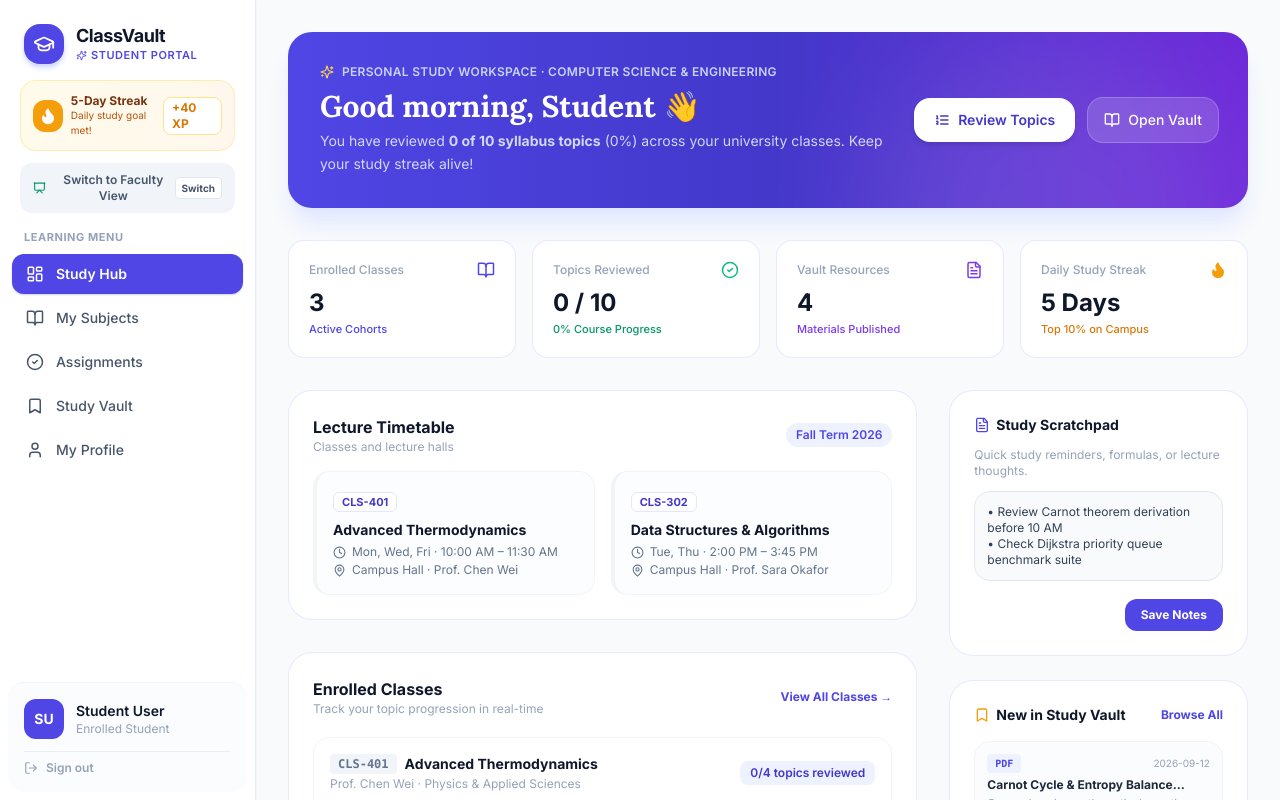
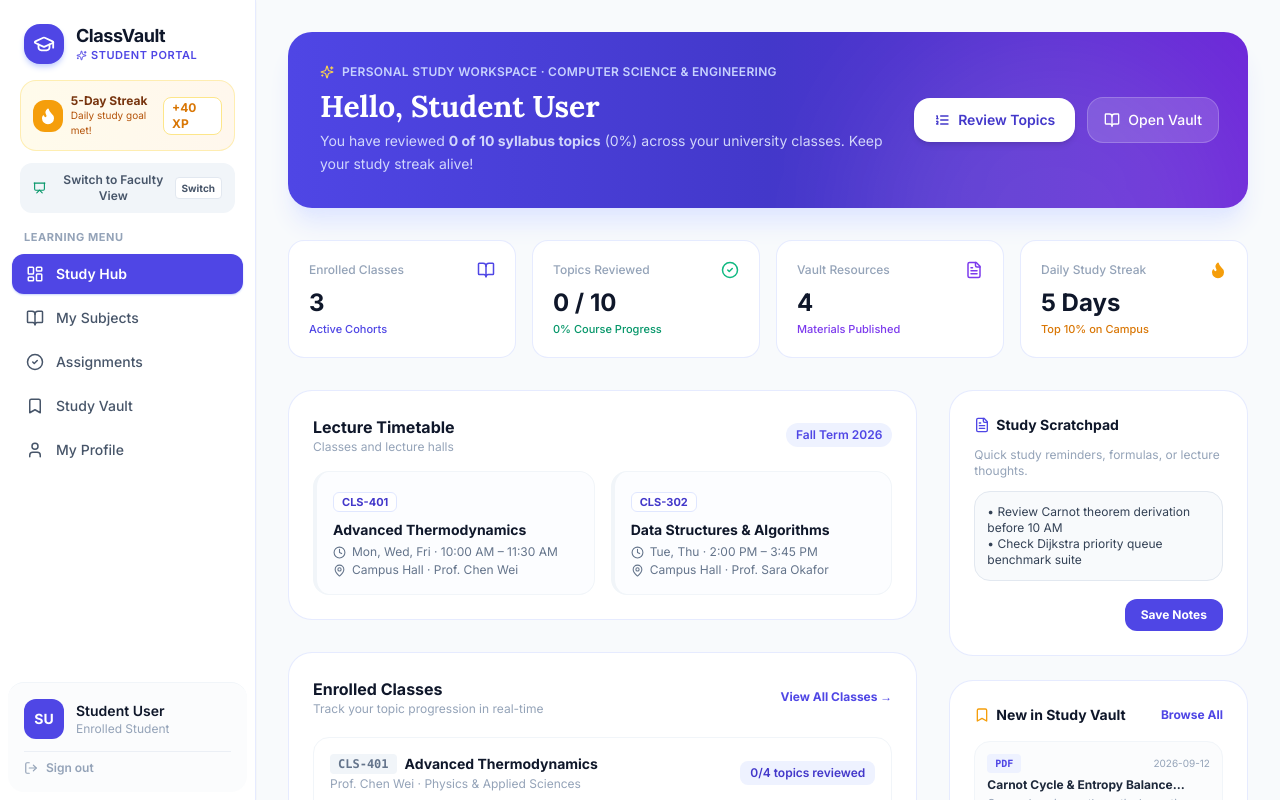
Before and after one commit to iajaysathish31-bit/classvault, a React (Vite) app: page /student/dashboard in a window 1280 px wide. Shown: the top 800 px of the page. Built offline with nearby package versions, Linux system fonts and the light colour scheme.

Commit message:
Update greeting banner to 'Hello, {user name}'

```diff
--- a/src/pages/Dashboard.jsx
+++ b/src/pages/Dashboard.jsx
@@ -40,7 +40,7 @@ const uploads = [
 ]
 
 export default function Dashboard() {
-  const { firstName } = useUser()
+  const { user, firstName } = useUser()
 
   return (
     <div className="flex min-h-screen bg-vault-bg">
@@ -67,7 +67,7 @@ export default function Dashboard() {
           </div>
         </div>
 
-        <h2 className="text-lg font-serif font-semibold text-vault-navy">Good morning, {firstName} 👋</h2>
+        <h2 className="text-lg font-serif font-semibold text-vault-navy">Hello, {user?.name || firstName || 'User'}</h2>
         <p className="text-sm text-gray-400 mb-6">You have 3 upcoming deadlines this week.</p>
 
         {/* Overview cards */}
--- a/src/pages/student/StudentDashboard.jsx
+++ b/src/pages/student/StudentDashboard.jsx
@@ -61,7 +61,7 @@ export default function StudentDashboard() {
                 <span>Personal Study Workspace · {user?.department || 'Computer Science'}</span>
               </div>
               <h1 className="text-3xl font-serif font-bold">
-                Good morning, {firstName || 'Student'} 👋
+                Hello, {user?.name || firstName || 'Student'}
               </h1>
               <p className="text-sm text-indigo-100/90 mt-1.5 max-w-xl leading-relaxed">
                 You have reviewed <strong>{totalReviewed} of {totalTopics} syllabus topics</strong> ({overallRate}%) across your university classes. Keep your study streak alive!
```
